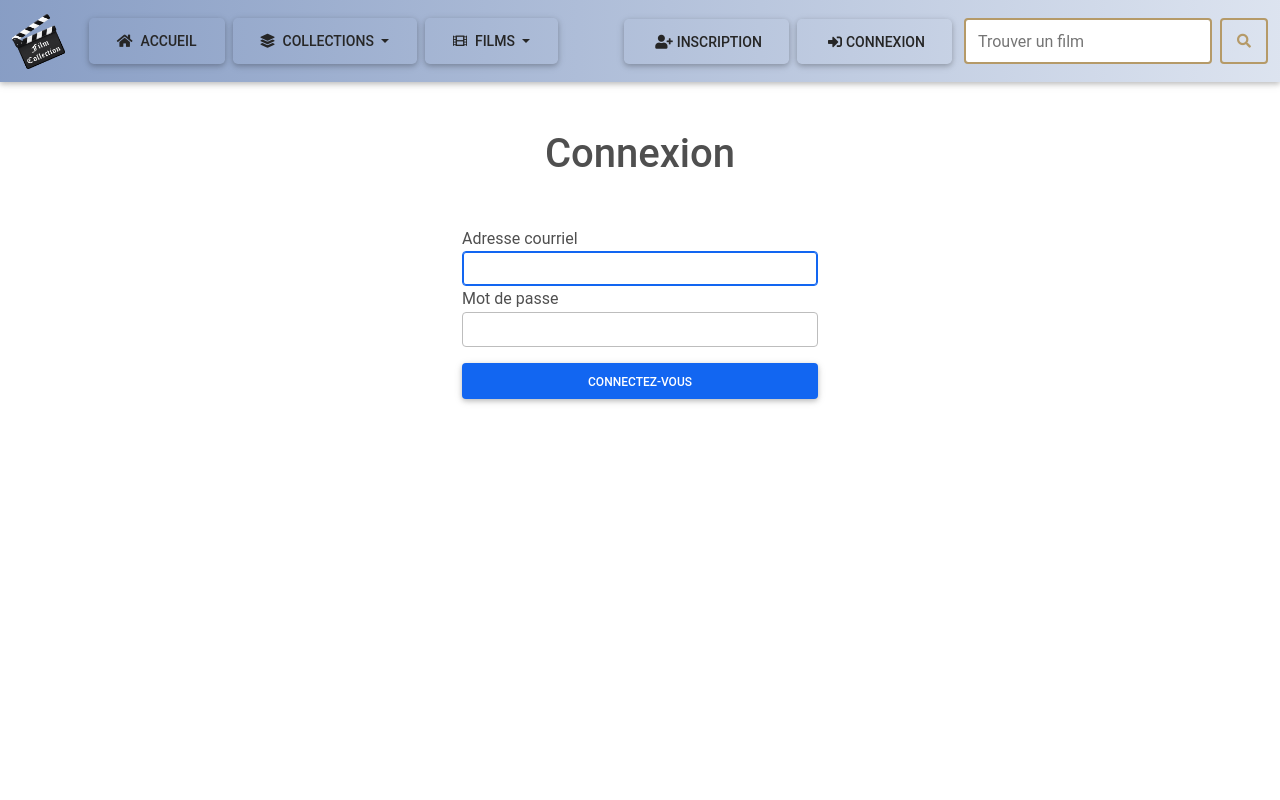
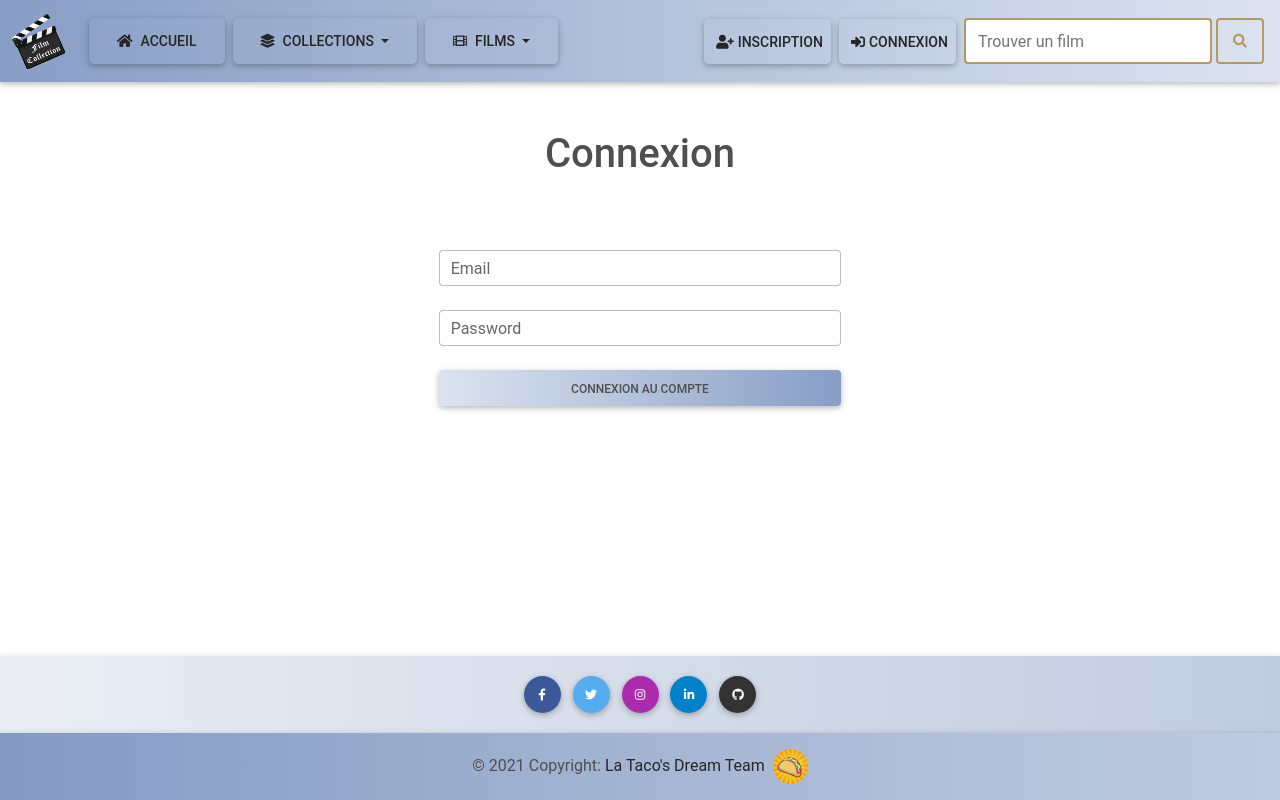
Before and after one commit to YetAnotherDevWannabe/Film_Collection, a Symfony app: template templates/security/login.html.twig in a window 1280 px wide. Run offline with Twig, Linux system fonts and the light colour scheme; the template is opened without the code that fills it, so the values that code supplies are empty; some libraries are stand-ins or nearby versions.

Commit message:
MaJ MDB registration et login + base.twig

```diff
--- a/public/css/styles.css
+++ b/public/css/styles.css
@@ -75,7 +75,7 @@
 {
 	background-color : var(--compliment);
 	color            : rgba(0, 0, 0, .55); /*var(--basecolor)*/
-	margin           : 0 0.25rem;
+	/*margin           : 0 0.25rem;*/
 }
 
 .nav-btn:hover
@@ -86,13 +86,13 @@
 
 .nav-btn-hover
 {
-	margin : 0 0.25rem;
+	/*margin : 0 0.25rem;*/
 }
 
 .nav-btn-hover:hover
 {
-	background-color : #977c4a;
-	color            : #4b6799 !important;
+	background-color : #a7803d;
+	color            : #214e97 !important;
 }
 
 .nav-outline-btn
@@ -147,16 +147,6 @@
 .btn-nav
 {
 	padding : .735rem 1.75rem !important;
-}
-
-.dropdown-menu-end
-{
-	right : 4px !important;
-}
-
-.dropdown-menu-start
-{
-	left : 4px !important;
 }
 
 .ripple-surface
--- a/templates/base.html.twig
+++ b/templates/base.html.twig
@@ -34,7 +34,7 @@
 
 		{# Navbar #}
 		{# TODO: affichage du menu en mode tel CRADE DE LA MERDE JE GERBE #}
-		<nav class="navbar navbar-expand-lg navbar-light gradient-basecolor">
+		<nav class="navbar navbar-expand-xl navbar-light gradient-basecolor">
 			<div class="container-fluid">
 
 				{# Bouton toggle #}
@@ -65,8 +65,8 @@
 					<ul class="navbar-nav me-auto mb-2 mb-lg-0">
 
 						{# HOME button #}
-						<li class="nav-item">
-							<a class="btn btn-lg btn-nav nav-btn-hover{{ route == 'main_home' ? ' nav-btn' : ' text-dark' }}"
+						<li class="nav-item mx-lg-1">
+							<a class="nav-link btn btn-lg w-100 btn-nav nav-btn-hover{{ route == 'main_home' ? ' nav-btn' : ' text-dark' }}"
 							   href="{{ path('main_home') }}"
 							   data-mdb-ripple-color="{{ ripple_color_white }}" {# {{ ripple_color_blue }} #}
 							   data-mdb-ripple-centered="true"
@@ -77,9 +77,9 @@
 
 
 						{# Left side dropdown 1 #}
-						<li class="nav-item dropdown">
+						<li class="nav-item dropdown mx-lg-1">
 							{# TODO: route #}
-							<a class="nav-link btn btn-lg btn-nav dropdown-toggle nav-btn-hover{{ (route == 'collect_list' or route == 'collect_new') ? ' nav-btn' : ' text-dark' }}"
+							<a class="nav-link btn btn-lg w-100 btn-nav dropdown-toggle nav-btn-hover{{ (route == 'collect_list' or route == 'collect_new') ? ' nav-btn' : ' text-dark' }}"
 							   href="#"
 							   id="collectsDropdownMenuLink"
 							   role="button"
@@ -113,9 +113,9 @@
 
 
 						{# Left side dropdown 2 #}
-						<li class="nav-item dropdown">
+						<li class="nav-item dropdown mx-lg-1">
 							{# TODO: route #}
-							<a class="nav-link btn btn-lg btn-nav dropdown-toggle nav-btn-hover{{
+							<a class="nav-link btn btn-lg w-100 btn-nav dropdown-toggle nav-btn-hover{{
 							   (route == 'film_list' or route == 'film_new' or route == 'film_add' or route == 'film_view') ? ' nav-btn' : ' text-dark' }}"
 							   href="#"
 							   id="filmsDropdownMenuLink"
@@ -149,14 +149,15 @@
 
 
 					{# Right side buttons #}
+					{# TODO: Menu hors ecran en mode mobile (gauche) #}
 					<ul class="navbar-nav ms-auto mb-2 mb-lg-0 dropstart">
 
 
 						{% if app.user %}{# if user is connected #}
 
 							{# Dropdown de droite: User #}
-							<li class="nav-item dropdown">
-								<a class="nav-link btn dropdown-toggle nav-btn-hover{{ (route == 'main_profil' or route == 'main_logout') ? ' nav-btn' : ' text-dark' }}"
+							<li class="nav-item dropdown mx-lg-1">
+								<a class="nav-link btn w-100 dropdown-toggle nav-btn-hover{{ (route == 'main_profil' or route == 'main_logout') ? ' nav-btn' : ' text-dark' }}"
 								   href="#"
 								   id="profilDropdownMenuLink"
 								   role="button"
@@ -169,7 +170,8 @@
 											 class="rounded-circle me-1"
 											 height="28"
 											 width="28"
-											 alt="avatar"
+											 alt="menu profil"
+											 title="menu profil"
 											 loading="lazy"
 										/>
 									{% else %}
@@ -178,15 +180,12 @@
 											 class="rounded-circle me-1"
 											 height="28"
 											 width="28"
-											 alt="avatar"
+											 alt="menu profil"
+											 title="menu profil"
 											 loading="lazy"
 										/>
 
 									{% endif %}
-
-
-									{# TODO: app.user #}
-									{# {{ app.user.nickname }} #}
 								</a>
 
 								<ul class="dropdown-menu dropdown-menu-bg" aria-labelledby="profilDropdownMenuLink">
@@ -217,8 +216,8 @@
 
 						{% else %}{# if user is not connected #}
 
-							<li class="nav-item d-inline-block">
-								<a class="btn btn-lg nav-btn-hover{{ route == 'main_register' ? ' nav-btn' : ' text-dark' }}"
+							<li class="nav-item mx-lg-1">
+								<a class="nav-link btn btn-lg w-100 nav-btn-hover{{ route == 'main_register' ? ' nav-btn' : ' text-dark' }}"
 								   href="{{ path('main_register') }}"
 								   data-mdb-ripple-color="{{ ripple_color_white }}" {# {{ ripple_color_blue }} #}
 								   data-mdb-ripple-centered="true"
@@ -226,8 +225,8 @@
 									<i class="fas fa-user-plus mx-1"></i>Inscription
 								</a>
 							</li>
-							<li class="nav-item">
-								<a class="btn btn-lg nav-btn-hover{{ route == 'main_login' ? ' nav-btn' : ' text-dark' }}"
+							<li class="nav-item mx-lg-1">
+								<a class="nav-link btn btn-lg w-100 nav-btn-hover{{ route == 'main_login' ? ' nav-btn' : ' text-dark' }}"
 								   href="{{ path('main_login') }}"
 								   data-mdb-ripple-color="{{ ripple_color_white }}" {# {{ ripple_color_blue }} #}
 								   data-mdb-ripple-centered="true"
@@ -245,9 +244,9 @@
 					{# Search #}
 					{# TODO: action #}
 					{# TODO: 'btn ou d-flex' qui fait u bug au click sur la loupe #}
-					<form class="d-flex" method="GET" action="{# {{ path('collect_search') }} #}">
-						<input class="form-control mx-2 search-outline flex-fill" type="search" placeholder="Trouver un film" aria-label="Search" name="q">
-						<button class="btn nav-outline-btn"
+					<form class="d-flex mx-lg-1" method="GET" action="{# {{ path('collect_search') }} #}">
+						<input class="form-control search-outline flex-fill" type="search" placeholder="Trouver un film" aria-label="Search" name="q">
+						<button class="btn nav-outline-btn ms-1"
 								type="submit"
 								data-mdb-ripple-color="{{ ripple_color_white }}" {# {{ ripple_color_blue }} #}
 								data-mdb-ripple-centered="true"
--- a/templates/security/login.html.twig
+++ b/templates/security/login.html.twig
@@ -1,37 +1,74 @@
+{# Base for Twig page #}
 {% extends 'base.html.twig' %}
 
-{% block title %}Log in!{% endblock %}
+{# Page title #}
+{% block title %}Connexion{% endblock %}
 
+{# Page CSS #}
+{% block css %}{% endblock %}
+
+{# Page content #}
 {% block body %}
-<form method="post">
+
+	{# TODO: Use our flash error message if needed #}
+	{# If there is an error we display it using flash messages #}
 	{% if error %}
-        <div class="alert alert-danger">{{ error.messageKey|trans(error.messageData, 'security') }}</div>
+		{{ flash_message('error', error.messageKey) }}
 	{% endif %}
 
-    {% if app.user %}
-        <div class="mb-3">
-            You are logged in as {{ app.user.username }}, <a href="{{ path('app_logout') }}">Logout</a>
+	{# Success flash messages #}
+	{% include 'partials/flash-success.html.twig' %}
+	{# Info flash messages #}
+	{% include 'partials/flash-info.html.twig' %}
+	{# Warning flash messages #}
+	{% include 'partials/flash-warning.html.twig' %}
+	{# Error flash messages #}
+	{% include 'partials/flash-error.html.twig' %}
+
+<div class="container-fluid">
+
+	{# H1 Title #}
+	<div class="row">
+		<h1 class="col-12 text-center my-5">Connexion</h1>
 	</div>
-    {% endif %}
 
-    <h1 class="col-12 text-center my-5">Connexion</h1>
+	{# Login form #}
+	<div class="row">
 
-    <div class="container">
-        <div class="row">
 		<div class="col-12 col-md-4 offset-md-4">
-                <label for="inputEmail">Adresse courriel</label>
-        <input type="email" value="{{ last_username }}" name="email" id="inputEmail" class="form-control" autocomplete="email" required autofocus>
-        <label for="inputPassword">Mot de passe</label>
-        <input type="password" name="password" id="inputPassword" class="form-control" autocomplete="current-password" required>
 
-        <input type="hidden" name="_csrf_token"
-            value="{{ csrf_token('authenticate') }}">
+			<form action="{{ path('main_login') }}" method="POST">
+
+				{# Email field #}
+				<div class="form-outline my-4">
+					<input type="email" value="{{ last_username }}" name="email" id="inputEmail" class="form-control">
+					<label for="inputEmail" class="form-label">Email</label>
+				</div>
+
+				{# Password field #}
+				<div class="form-outline my-4">
+					<input type="password" name="password" id="inputPassword" class="form-control" required>
+					<label for="inputPassword" class="form-label">Password</label>
+				</div>
+
+				{# Invisible security token anti CSRF #}
+				<input type="hidden" name="_csrf_token" value="{{ csrf_token('authenticate') }}">
+
+				{# Submit button #}
+				<input type="submit" class="btn btn-block gradient-basecolor-reverse gradient-compliment-reverse mx-0" value="Connexion au compte">
+
+			</form>
+
+		</div>
+
+	</div>
+
+</div>
 
 
+	{# Uncomment this section and add a remember_me option below your firewall to activate remember me functionality. #}
+	{# See https://symfony.com/doc/current/security/remember_me.html #}
 	{#
-            Uncomment this section and add a remember_me option below your firewall to activate remember me functionality.
-            See https://symfony.com/doc/current/security/remember_me.html
-
 	<div class="checkbox mb-3">
 		<label>
 			<input type="checkbox" name="_remember_me"> Remember me
@@ -39,14 +76,12 @@
 	</div>
 	#}
 
-        <button class="btn btn-primary col-12 mt-3" type="submit">
-            Connectez-vous
-        </button>
+{% endblock %}
 
-            </div>
-        </div>
-    </div>
+{# Page footer #}
+{% block footer %}
+	{% include 'partials/footer-small.html.twig' %}
+{% endblock %}
 
-</form>
-
-{% endblock %}
+{# Page JS #}
+{% block js %}{% endblock %}
```
Also changed, not shown: src/Controller/RegistrationController.php (+15 -30 lines), src/Form/UserRegistrationType.php (+31 -48 lines), src/Security/LoginFormAuthenticator.php (+24 -7 lines), templates/collect/list.html.twig (+21 -8 lines), templates/registration/register.html.twig (+50 -24 lines), 1 other file. Lines whose indentation alone changed are shown as unchanged.
